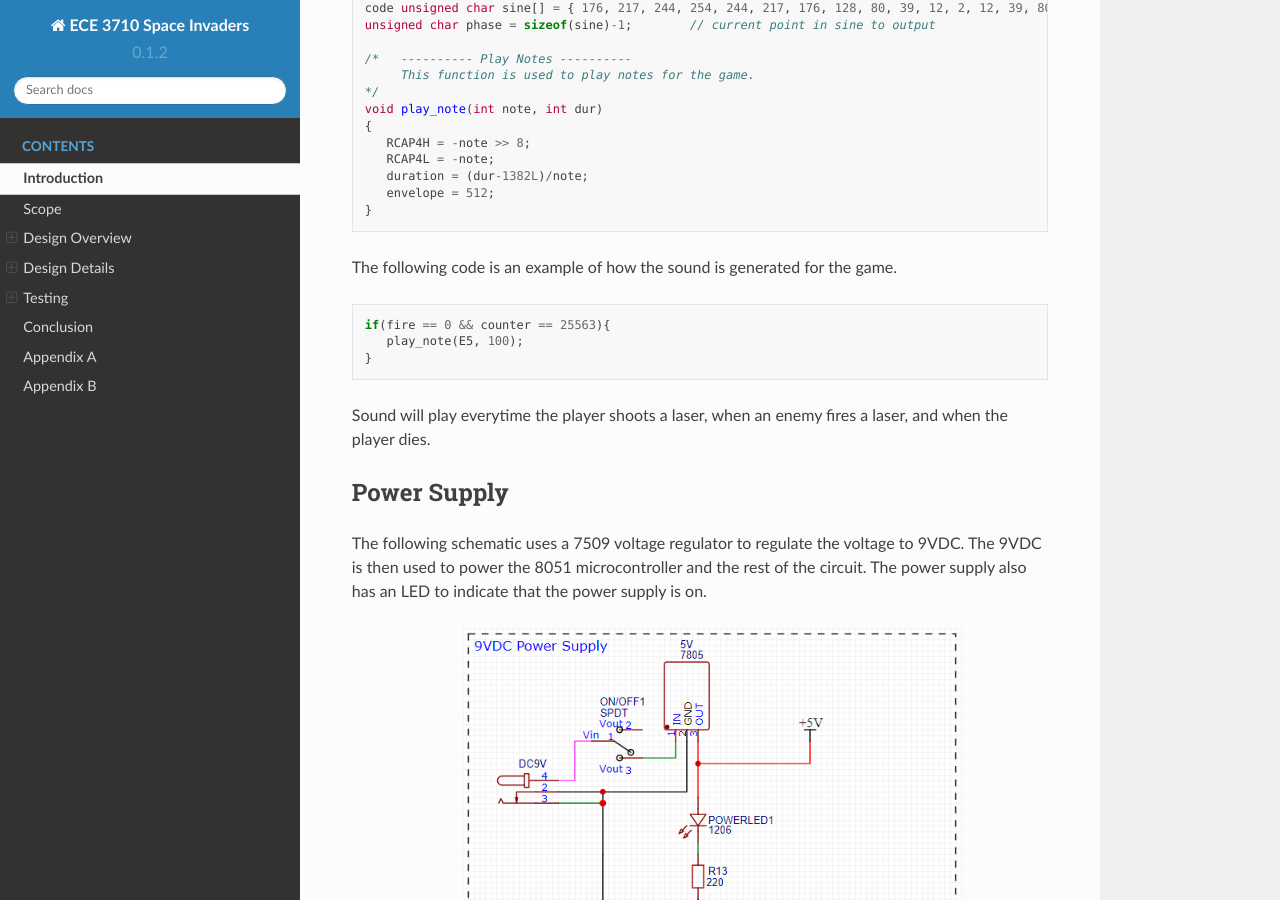
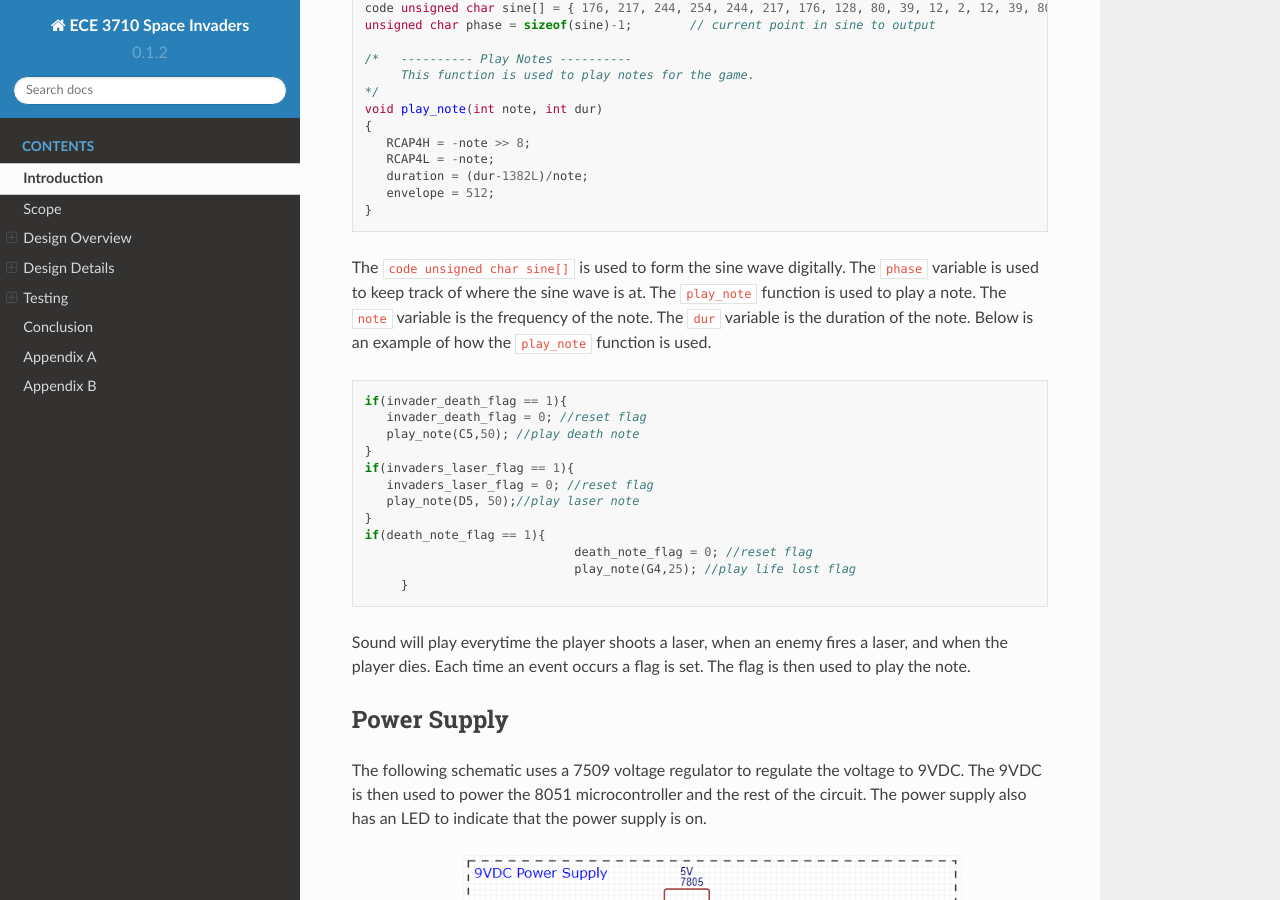
Before and after one commit to wattsjake/ece3710-notes, a Sphinx documentation site: the page built from docs/source/project.rst, in a window 1280 px wide and 900 px high, scrolled down 15226 px. Built offline with Sphinx 7.4.7 and the Read the Docs theme 2.0.0, drawn with Linux system fonts in a browser that asks for light colours.

Commit message:
added to the sound part

```diff
--- a/docs/source/project.rst
+++ b/docs/source/project.rst
@@ -639,15 +639,24 @@ This circuit takes advange of the NJM2113 IC for the audio amplifier. It also ta
       envelope = 512;
    }
 
-The following code is an example of how the sound is generated for the game.
+The ``code unsigned char sine[]`` is used to form the sine wave digitally. The ``phase`` variable is used to keep track of where the sine wave is at. The ``play_note`` function is used to play a note. The ``note`` variable is the frequency of the note. The ``dur`` variable is the duration of the note. Below is an example of how the ``play_note`` function is used.
 
 .. code-block:: c
 
-   if(fire == 0 && counter == 25563){
-      play_note(E5, 100);
+   if(invader_death_flag == 1){
+      invader_death_flag = 0; //reset flag
+      play_note(C5,50); //play death note
    }
+   if(invaders_laser_flag == 1){
+      invaders_laser_flag = 0; //reset flag
+      play_note(D5, 50);//play laser note
+   }
+   if(death_note_flag == 1){
+				death_note_flag = 0; //reset flag
+				play_note(G4,25); //play life lost flag
+	}
 
-Sound will play everytime the player shoots a laser, when an enemy fires a laser, and when the player dies.
+Sound will play everytime the player shoots a laser, when an enemy fires a laser, and when the player dies. Each time an event occurs a flag is set. The flag is then used to play the note.
 
 
 Power Supply
@@ -830,7 +839,6 @@ b. **Observations:** When the start button was pressed the invaders moved to the
 c. **Requirements:** Once the battle begins, the formation of invaders shall move to the right, firing lasers at random. When the invaders reach the side of the display, they shall move 8 pixels closer to the laser cannon and reverse direction.
 
 
-
 Conclusion
 ==========
 .. _conclusion:
```
